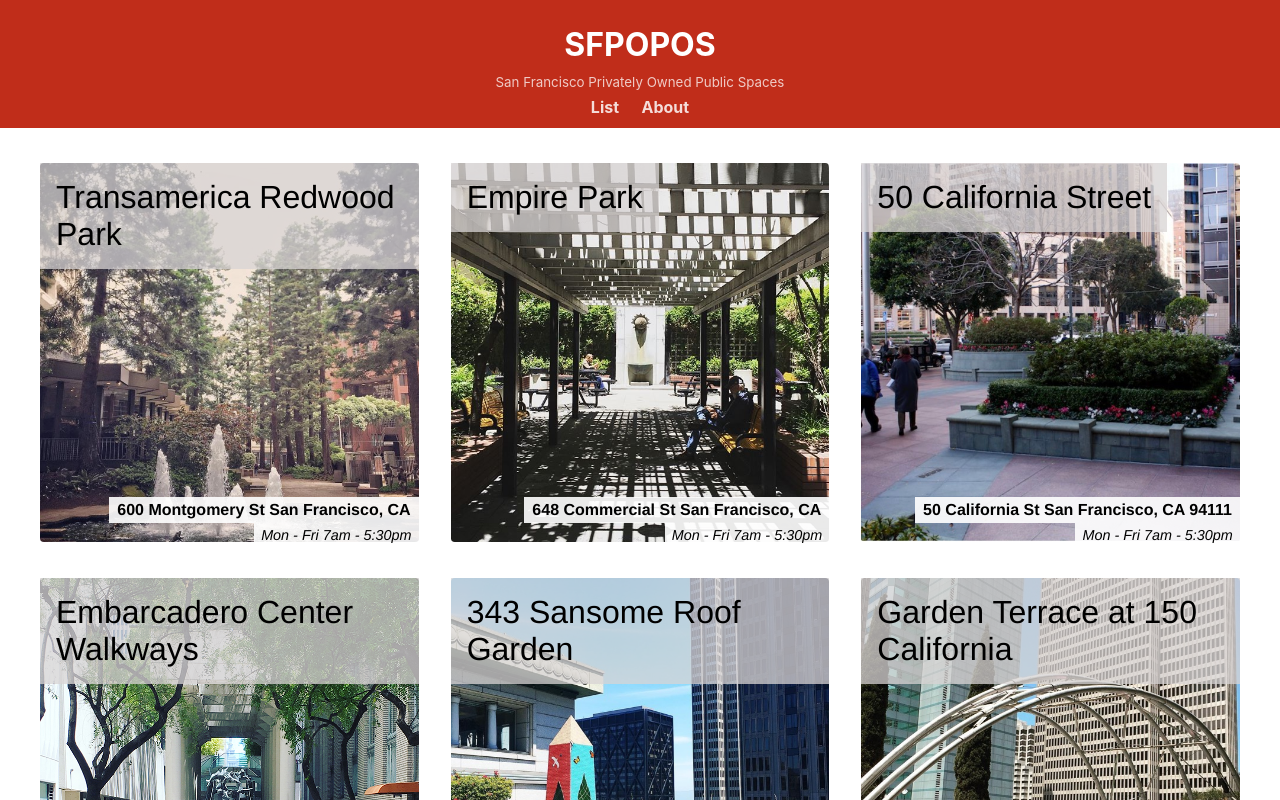
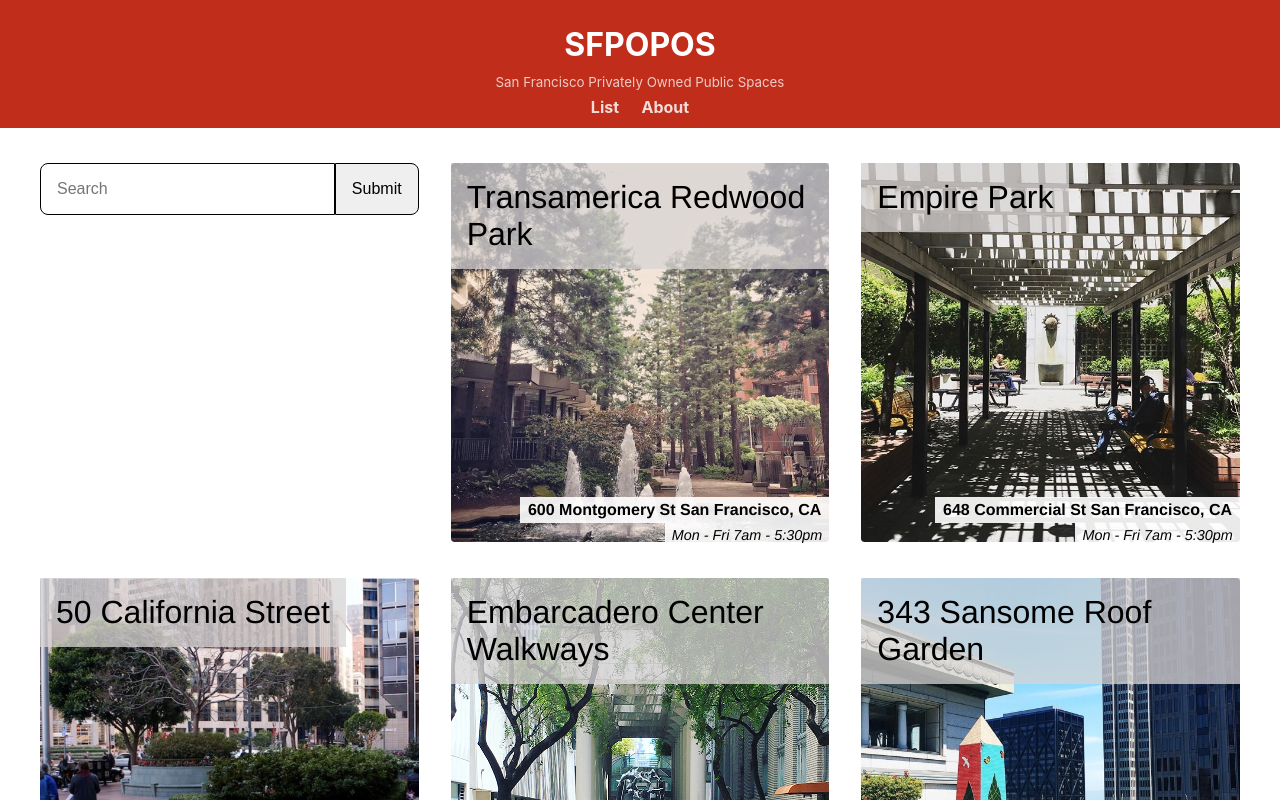
Before and after one commit to el634dev/sfpopos, a React (Create React App) app: page /#/ in a window 1280 px wide. Shown: the top 800 px of the page. Built offline with nearby package versions, Linux system fonts and the light colour scheme.

Commit message:
Added a search component

```diff
--- a/src/components/POPOSDetails/POPOSDdetails.js
+++ b/src/components/POPOSDetails/POPOSDdetails.js
@@ -2,7 +2,7 @@
 import React from "react";
 import { useParams } from 'react-router';
 // Importing data from JSON file
-import data from '../../sfpopos-data.json';
+import data from '../../sfpopos-data.js';
 // Styling
 import './POPOSDetails.css';
 
--- a/src/components/POPOSList/POPOSList.css
+++ b/src/components/POPOSList/POPOSList.css
@@ -1,5 +1,4 @@
 /* Styling the POPOSList Component */
-
 .POPOSList {
     display: grid;
     grid-template-columns: repeat(3, 1fr);
@@ -10,6 +9,30 @@
     padding: 2em;
 }
 
+/* POPOSList Form */
+.POPOSList form {
+    display: flex;
+    align-items: flex-start;
+}
+
+.POPOSList form input, .POPOSList form button {
+    padding: 1em;
+    margin: 0;
+    border: 1px solid;
+    font-size: 1rem;
+}
+
+.POPOSList form input {
+    flex: 1;
+    border-top-left-radius: 0.5em;
+    border-bottom-left-radius: 0.5em;
+}
+
+.POPOSList form button {
+    border-top-right-radius: 0.5em;
+    border-bottom-right-radius: 0.5em;
+}
+
 /* Smaller screens(mobile) and tablets */
 @media only screen and (max-width: 700px) {
     .POPOSList {
--- a/src/components/POPOSList/POPOSList.js
+++ b/src/components/POPOSList/POPOSList.js
@@ -1,5 +1,6 @@
 // Display a list of spaces
 import React from "react";
+import { useState } from 'react';
 // Importing data from JSON file
 import data from '../../sfpopos-data.json';
 // Adding the spaces
@@ -7,13 +8,16 @@
 import './POPOSList.css';
 
 function POPOSList() {
+    const [query, setQuery] = useState('');
     // Add properties using deconstruction
-    const spaces = data.map(({ title, address, images, hours }, i ) => {
+    const spaces = data
+    .filter(obj => obj.title.includes(query) || obj.address.includes(query))
+    .map(({ title, address, images, hours }, i) => {
         return (
             <POPOSSpace
                 //Prop for the Virtual DOM
                 id={i}
-                key={title}
+                key={`${title}-${i}`}
                 name={title}
                 address={address}
                 image={images[0]}
@@ -26,6 +30,16 @@
     // Displaying public spaces
     return (
         <div className="POPOSList">
+           <form>
+                <input
+                    value={query}
+                    placeholder="Search"
+                    onChange={(e) => setQuery(e.target.value)}
+                />
+                {/* Submit Button */}
+                <button type="submit">Submit</button>
+           </form>
+           {/* Spaces */}
            { spaces }
         </div>
     );
--- /dev/null
+++ b/src/sfpopos-data.js
@@ -0,0 +1,7 @@
+import data from './sfpopos-data.json';
+
+data.forEach((obj, i) => {
+    obj.id = i
+})
+
+export default data;
```
